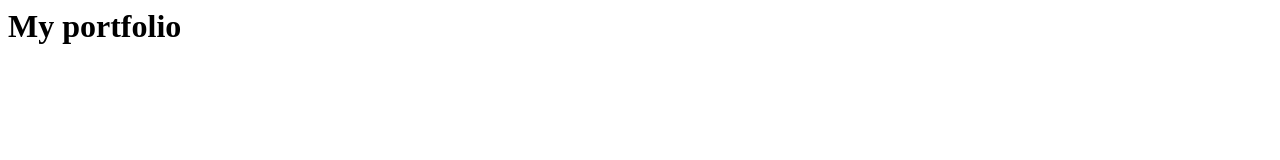
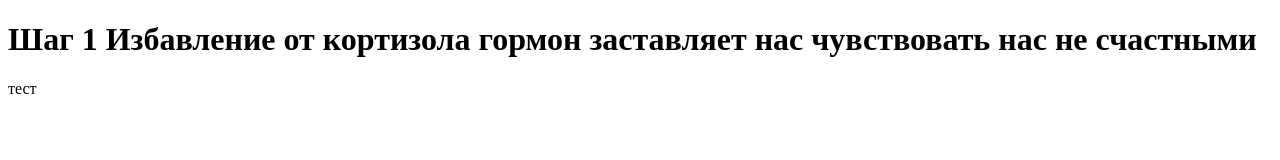
Before and after one commit to Aikoo520/Aikoo520.github.ic, a plain HTML site: page index.html in a window 1280 px wide. Drawn offline with Linux system fonts and the light colour scheme.

Commit message:
Update index.html

```diff
--- a/index.html
+++ b/index.html
@@ -1 +1,11 @@
-<h1>My portfolio</h1>
+<!DOCTYPE html>
+<html>
+ <head>
+  <meta charset="utf-8">
+  <title>Путь к хорошему самочувствию</title>
+ </head>
+ <body>
+  <h1>Шаг 1 Избавление от кортизола гормон заставляет нас чувствовать нас не счастными</h1>
+  <p>тест</p>
+ </body>
+</html>
```
